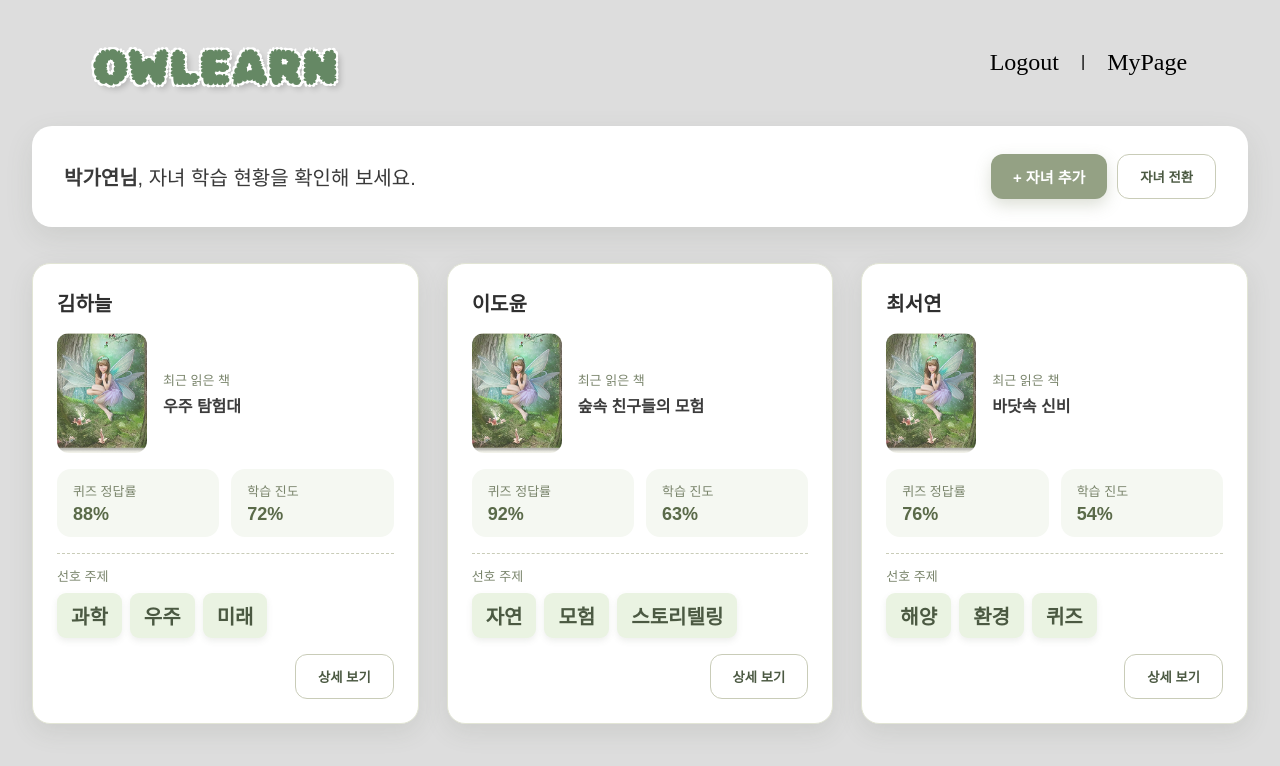
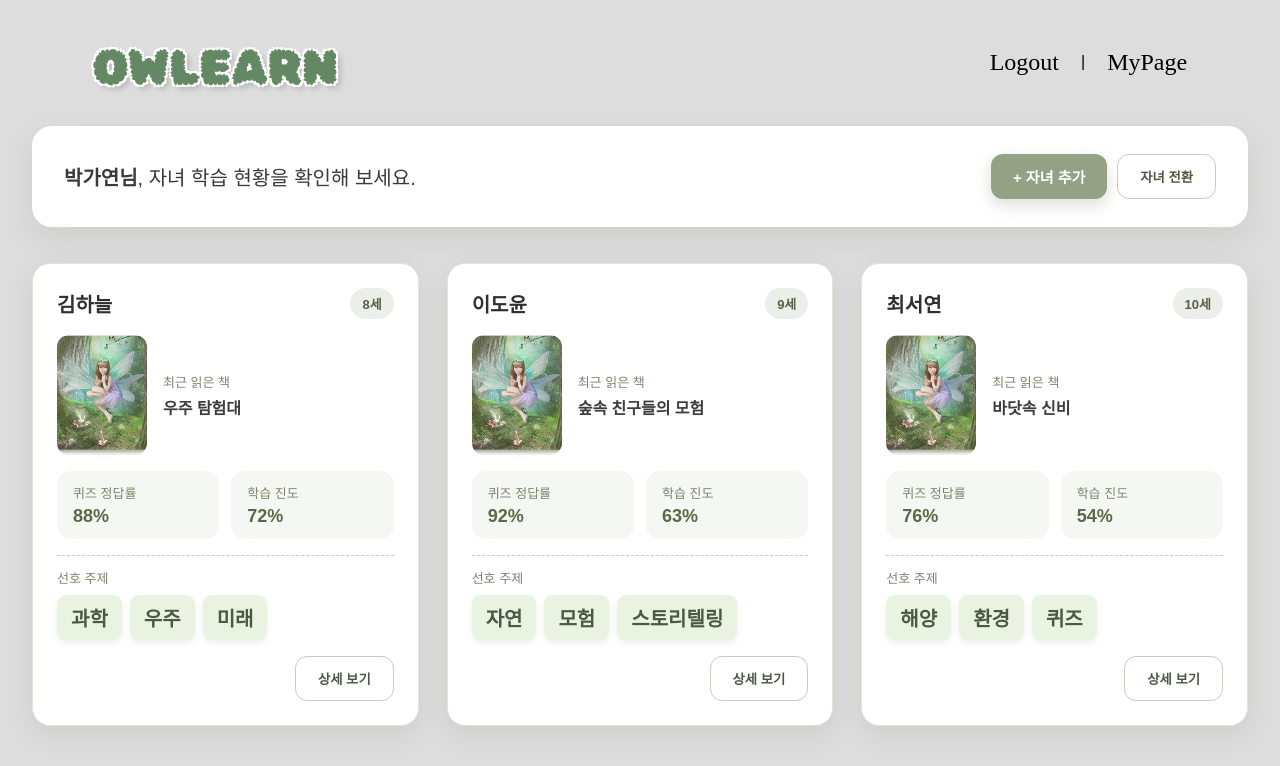
Before and after one commit to owlearn/owlearn_frontend, a React (Create React App) app in the folder frontend/: page /parentMain in a window 1280 px wide. Shown: the top 766 px of the page. Built offline with nearby package versions, Linux system fonts and the light colour scheme; no server answers; a web font is replaced by a local one.

Commit message:
[fix] 배포문제수정, 프로필추가시 아바타깨짐문제, 부모페이지에서 자식 나이 수정(api에서 받기)

```diff
--- a/frontend/src/App.js
+++ b/frontend/src/App.js
@@ -23,9 +23,9 @@ import AdminInsert from "./pages/adminInsert";
 import AdminList from "./pages/adminList";
 import AdminEdit from "./pages/adminEdit";
 import ParentMain from "./pages/parentMain";
-import ChildDetail from "./pages/childDetail";
-import ChildMyPage from "./pages/childMyPage";
-import ChildInfoEdit from "./pages/childInfoEdit";
+// import ChildDetail from "./pages/childDetail";
+// import ChildMyPage from "./pages/childMyPage";
+// import ChildInfoEdit from "./pages/childInfoEdit";
 
 function App() {
   return (
@@ -69,9 +69,9 @@ function AppContent() {
         <Route path="/admin/list" element={<AdminList />} />
         <Route path="/admin/edit/:taleId" element={<AdminEdit />} />
         <Route path="/parentMain" element={<ParentMain />} />
-        <Route path="/child/mypage" element={<ChildMyPage />} />
-        <Route path="/child/info/edit" element={<ChildInfoEdit />} />
-        <Route path="/child/:childId/detail" element={<ChildDetail />} />
+        {/* <Route path="/child/mypage" element={<ChildMyPage />} /> */}
+        {/* <Route path="/child/info/edit" element={<ChildInfoEdit />} />
+        <Route path="/child/:childId/detail" element={<ChildDetail />} /> */}
       </Routes>
     </>
   );
--- a/frontend/src/pages/LoginProfile.js
+++ b/frontend/src/pages/LoginProfile.js
@@ -58,6 +58,9 @@ function ProfileSelectionPage() {
     navigate("/addProfile");
   };
 
+  // 기본 아바타가 없는 경우 방어
+  const resolveAvatar = (child) => child.avatar || defaultAvatar;
+
   return (
     <div className={styles.page}>
       <div className={styles.header}>
@@ -76,7 +79,7 @@ function ProfileSelectionPage() {
         {children.map((child) => (
           <div key={child.id} className={styles.card}>
             <img
-              src={child.avatar}
+              src={resolveAvatar(child)}
               alt={`${child.name} 아바타`}
               className={styles.avatar}
             />
--- a/frontend/src/pages/parentMain.js
+++ b/frontend/src/pages/parentMain.js
@@ -14,6 +14,7 @@ const dummyChildren = [
     quizAccuracy: 88,
     progress: 72,
     favoriteTopics: ["과학", "우주", "미래"],
+    age: 8,
   },
   {
     id: "child-2",
@@ -23,6 +24,7 @@ const dummyChildren = [
     quizAccuracy: 92,
     progress: 63,
     favoriteTopics: ["자연", "모험", "스토리텔링"],
+    age: 9,
   },
   {
     id: "child-3",
@@ -32,6 +34,7 @@ const dummyChildren = [
     quizAccuracy: 76,
     progress: 54,
     favoriteTopics: ["해양", "환경", "퀴즈"],
+    age: 10,
   },
 ];
 
@@ -82,6 +85,11 @@ export default function ParentDashboard() {
           <article key={child.id} className={styles.card}>
             <div className={styles.cardHeader}>
               <h3>{child.name}</h3>
+              <span className={styles.ageBadge}>
+                {child.age !== null && child.age !== undefined
+                  ? `${child.age}세`
+                  : "나이 미입력"}
+              </span>
             </div>
 
             <div className={styles.recent}>
--- a/frontend/src/pages/parentMain.module.css
+++ b/frontend/src/pages/parentMain.module.css
@@ -107,10 +107,27 @@
   transform: translateY(-4px);
 }
 
+.cardHeader {
+  display: flex;
+  align-items: center;
+  justify-content: space-between;
+  gap: 12px;
+}
+
 .cardHeader h3 {
   margin: 0;
   font-size: 20px;
   font-weight: 700;
+}
+
+.ageBadge {
+  font-size: 13px;
+  font-weight: 600;
+  color: #556145;
+  background: rgba(136, 150, 116, 0.16);
+  padding: 6px 12px;
+  border-radius: 999px;
+  white-space: nowrap;
 }
 
 .recent {
```
